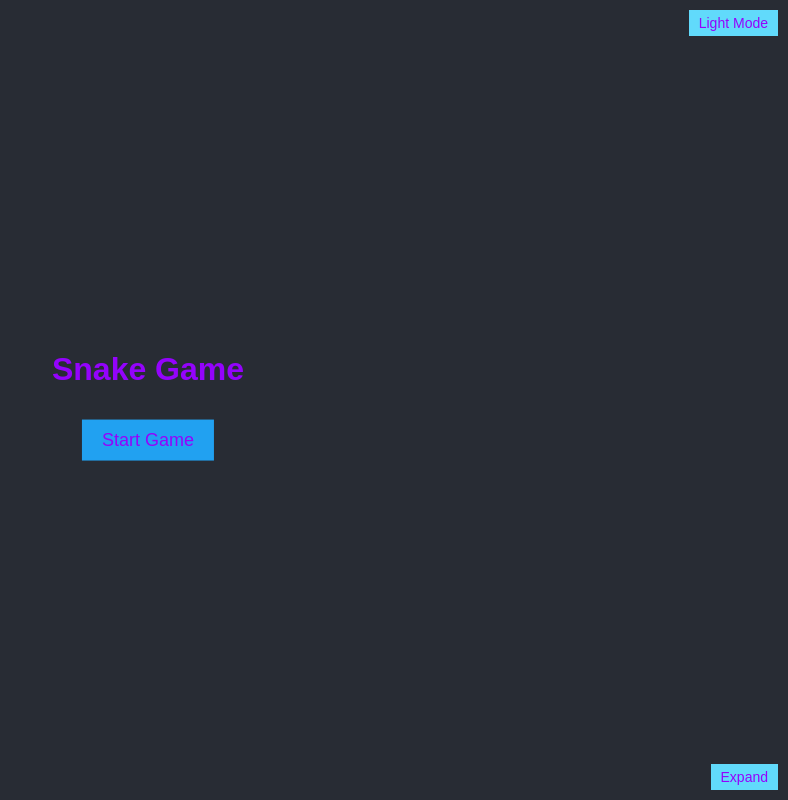
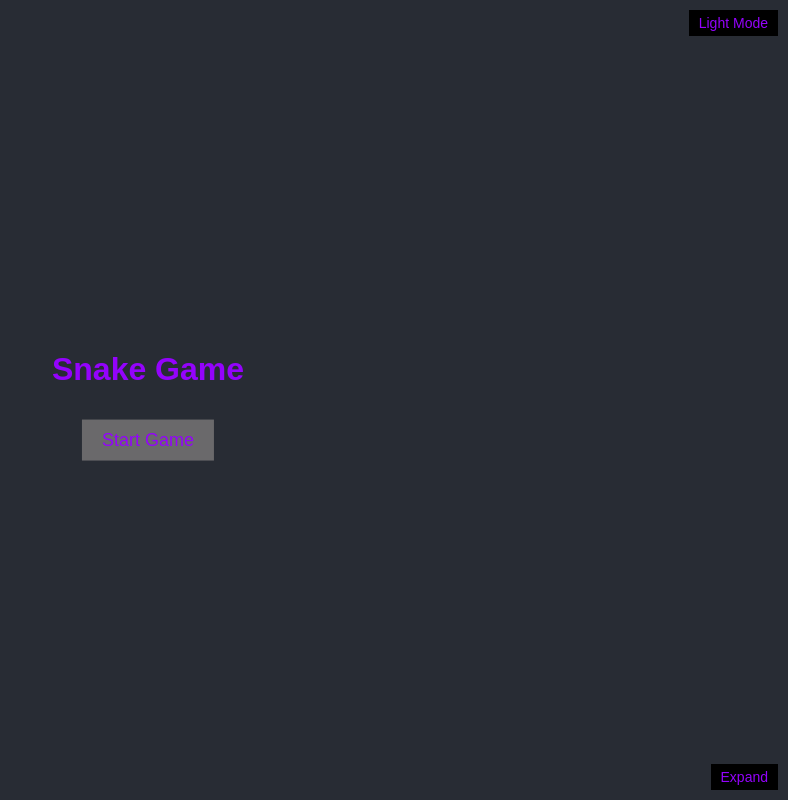
Before and after one commit to GalacticNebulaGames/GalacticNebulaGames.github.io, a plain HTML site: page index.html in a window 1280 px wide. In both pictures the pointer is over the button "Start Game". Shown: the whole page, without its empty margins (492-1280 px from the left). Drawn offline with Linux system fonts and the light colour scheme.

Commit message:
Current Commit @ 8:10PM

```diff
--- a/index.html
+++ b/index.html
@@ -35,12 +35,12 @@
             padding: 10px 20px;
             font-size: 18px;
             color: #9403fc;
-            background-color: #61dafb;
+            background-color: #000000;
             border: none;
             cursor: pointer;
         }
         #menu button:hover, #gameOverMenu button:hover {
-            background-color: #21a1f1;
+            background-color: #6a696b;
         }
         #gameOverMenu {
             display: none;
@@ -51,13 +51,13 @@
             right: 10px;
             padding: 5px 10px;
             font-size: 14px;
-            background-color: #61dafb;
+            background-color: #000000;
             color: #9403fc;
             border: none;
             cursor: pointer;
         }
         #expandButton:hover {
-            background-color: #21a1f1;
+            background-color: #6a696b;
         }
         #lightModeButton {
             position: absolute;
@@ -65,25 +65,25 @@
             right: 10px;
             padding: 5px 10px;
             font-size: 14px;
-            background-color: #61dafb;
+            background-color: #000000;
             color: #9403fc;
             border: none;
             cursor: pointer;
         }
         #lightModeButton:hover {
-            background-color: #21a1f1;
+            background-color: #6a696b;
         }
         .shareButtons button {
             margin: 5px;
             padding: 10px 15px;
             font-size: 16px;
             color: #9403fc;
-            background-color: #61dafb;
+            background-color: #000000;
             border: none;
             cursor: pointer;
         }
         .shareButtons button:hover {
-            background-color: #21a1f1;
+            background-color: #6a696b;
         }
     </style>
 </head>
```
